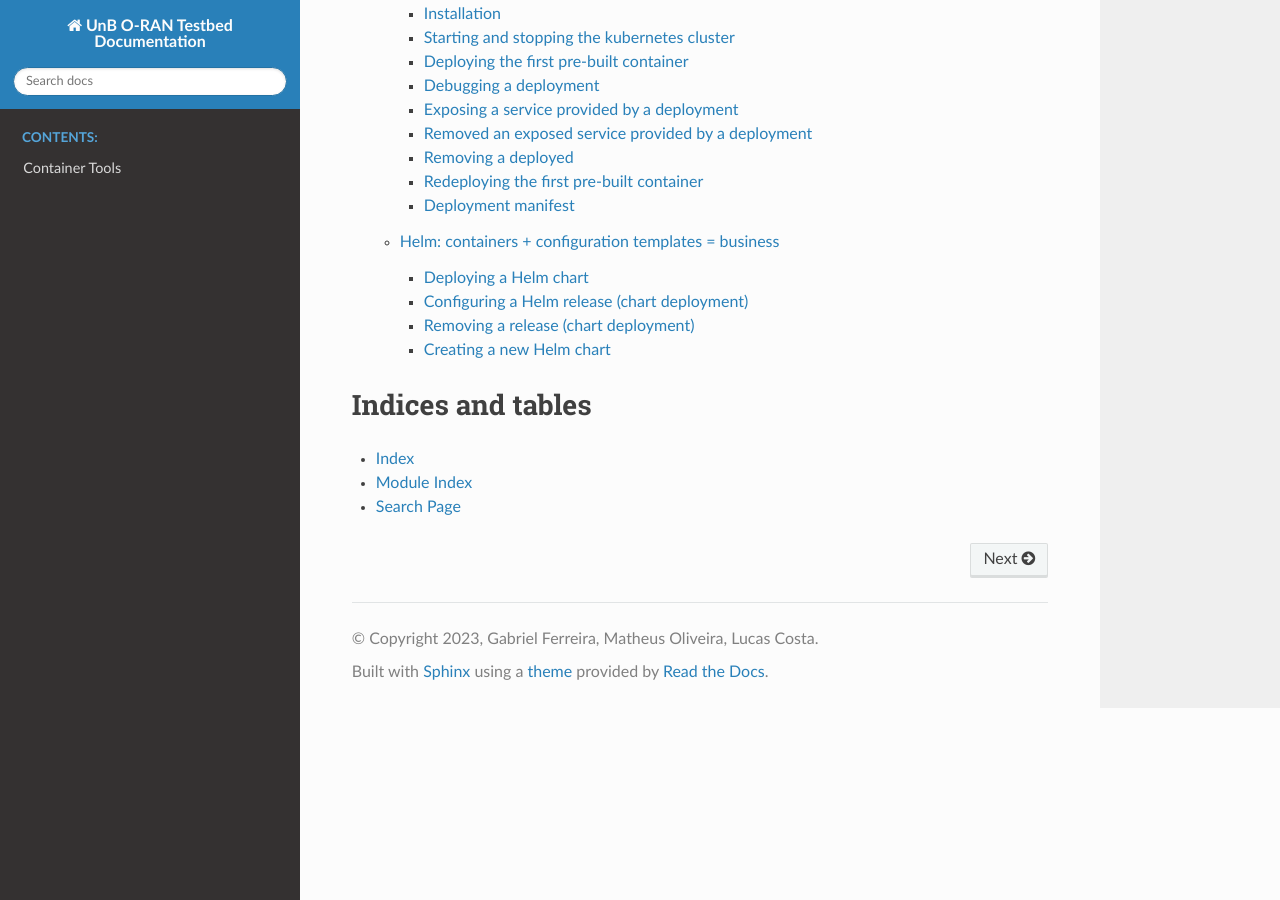
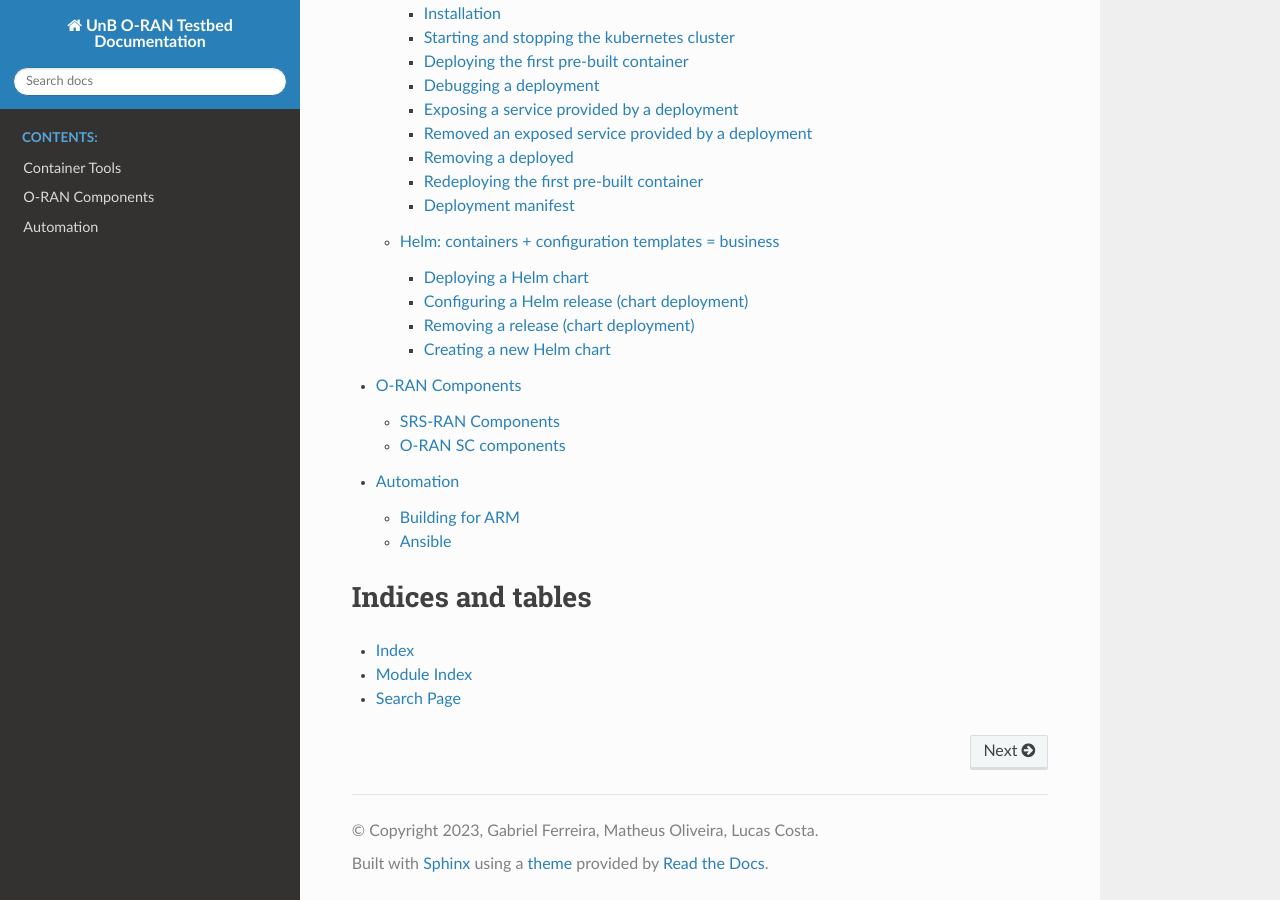
Before and after one commit to Gabrielcarvfer/ORAN_testbed_docs, a Sphinx documentation site: the page built from docs/source/index.rst, in a window 1280 px wide and 900 px high, scrolled down 795 px. Built offline with Sphinx 7.4.7 and the Read the Docs theme 2.0.0, drawn with Linux system fonts in a browser that asks for light colours.

Commit message:
Add structure for future material

```diff
--- /dev/null
+++ b/docs/source/automation/ansible.rst
@@ -0,0 +1,4 @@
+Ansible
+=======
+
+TODO
--- /dev/null
+++ b/docs/source/automation/arm-builds.rst
@@ -0,0 +1,4 @@
+Building for ARM
+================
+
+TODO
--- a/docs/source/index.rst
+++ b/docs/source/index.rst
@@ -11,6 +11,8 @@ Welcome to UnB O-RAN Testbed Documentation's documentation!
    :caption: Contents:
 
    container_tools
+   oran_components
+   automation
 
 
 Indices and tables
--- /dev/null
+++ b/docs/source/oran_components.rst
@@ -0,0 +1,9 @@
+O-RAN Components
+================
+
+.. toctree::
+   :maxdepth: 2
+   :caption: Contents:
+
+   oran_components/srs-ran.rst
+   oran_components/oran-sc.rst
--- /dev/null
+++ b/docs/source/oran_components/oran-sc.rst
@@ -0,0 +1,4 @@
+O-RAN SC components
+===================
+
+TODO
--- /dev/null
+++ b/docs/source/oran_components/srs-ran.rst
@@ -0,0 +1,4 @@
+SRS-RAN Components
+==================
+
+TODO
```
Also changed, not shown: docs/source/automation.rst (added, +9 -0 lines).
